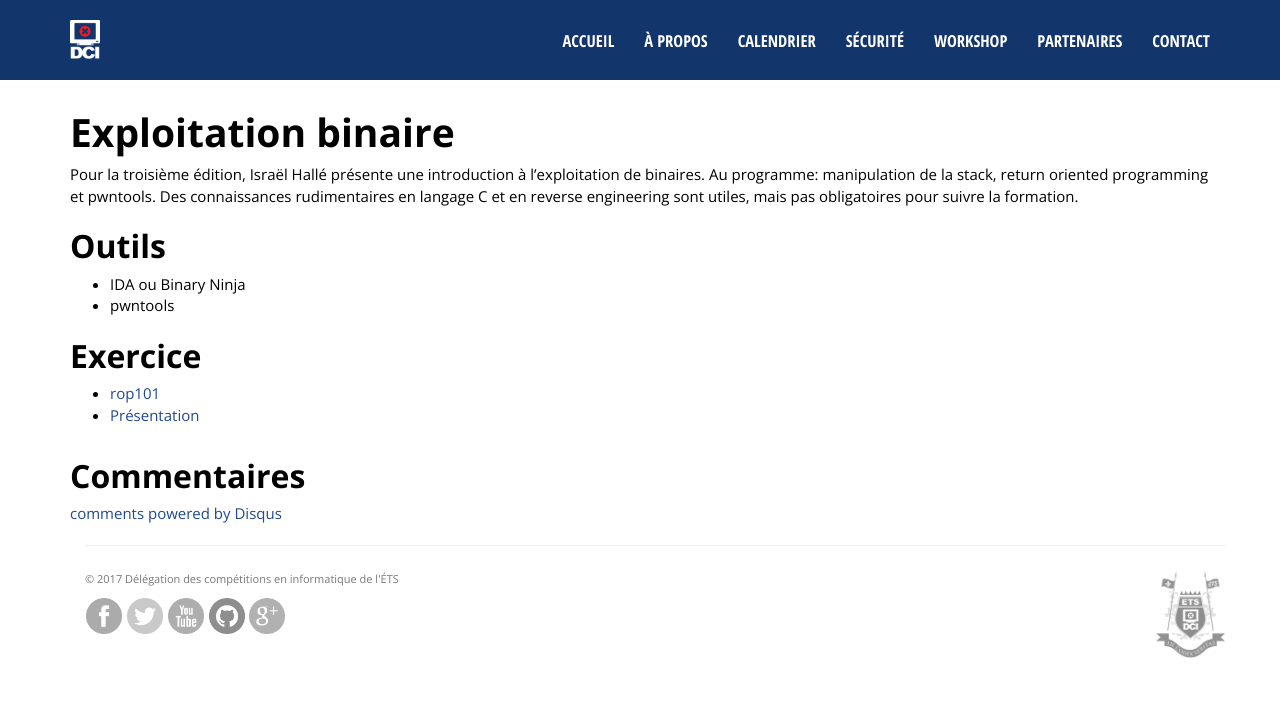
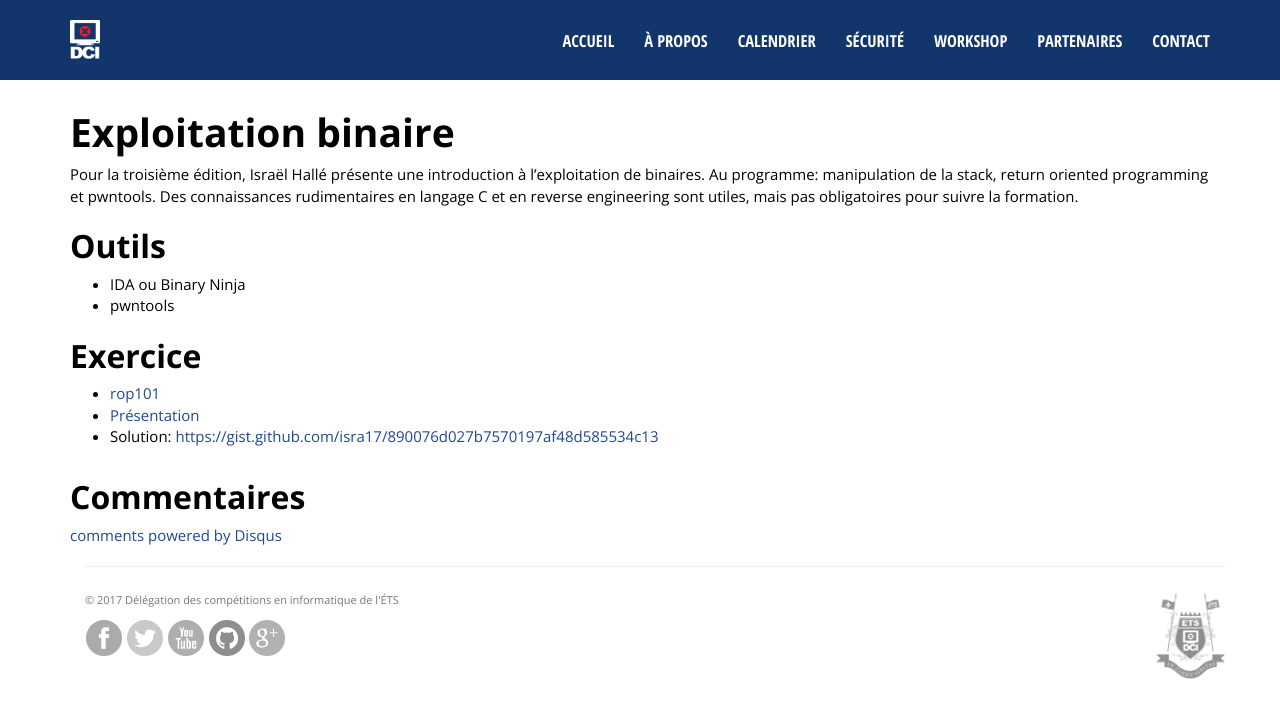
Before and after one commit to dciets/dciets.github.io, a Jekyll site: the page built from dci-workshop/_posts/2016-11-03-exploitation-binaire.markdown, in a window 1280 px wide. Shown: the top 718 px of the page. Built offline with Jekyll 4.4.1, drawn with Linux system fonts in a browser that asks for light colours; comment, search, counter and statistics services are not loaded; some of the changed lines change nothing that is shown.

Commit message:
added solution for ws 3

```diff
--- a/dci-workshop/_posts/2016-11-03-exploitation-binaire.markdown
+++ b/dci-workshop/_posts/2016-11-03-exploitation-binaire.markdown
@@ -15,3 +15,4 @@ Pour la troisième édition, Israël Hallé présente une introduction à l'expl
 
 - [rop101](/dci-workshop/files/rop101)
 - [Présentation](http://slides.com/israelhalle/exploitation_101-3#/)
+- Solution: [https://gist.github.com/isra17/890076d027b7570197af48d585534c13](https://gist.github.com/isra17/890076d027b7570197af48d585534c13)
```
